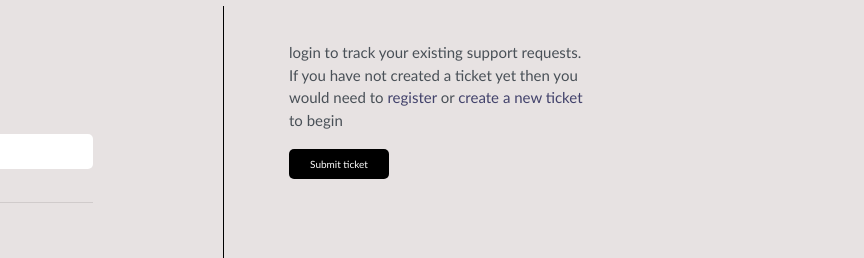
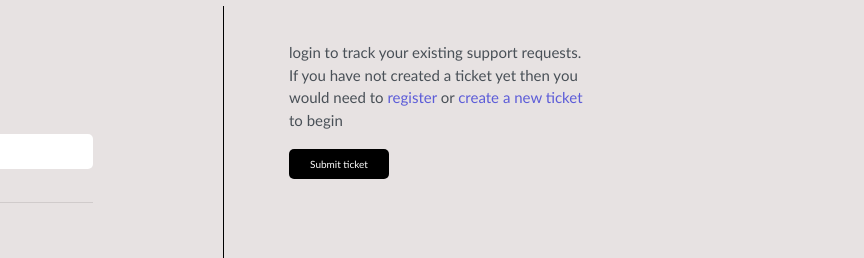
Before and after one commit to miaoubich/cs.github.io, a plain HTML site: page w1d3CSHelpDesk/LoginPage.html in a window 1280 px wide. Shown: the part 286-544 px from the top of the page, 416-1280 px from the left. Drawn offline with nearby package versions, Linux system fonts and the light colour scheme.

Commit message:
small fix

```diff
--- a/css/cslogin.css
+++ b/css/cslogin.css
@@ -87,7 +87,7 @@ button {
 
 }
 .span-blue{
-    color: rgb(66, 66, 107);
+    color: rgb(92, 92, 216);
 }
 #btn-submit{
     width: 100px;
```
